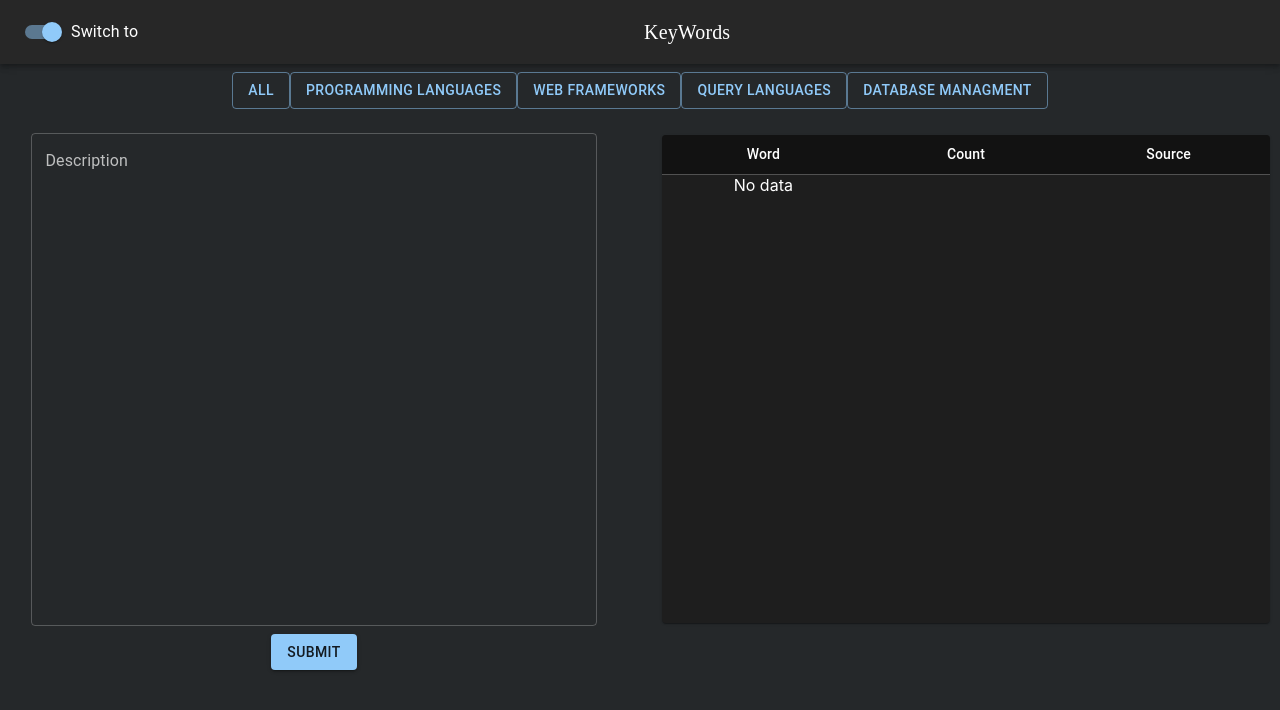
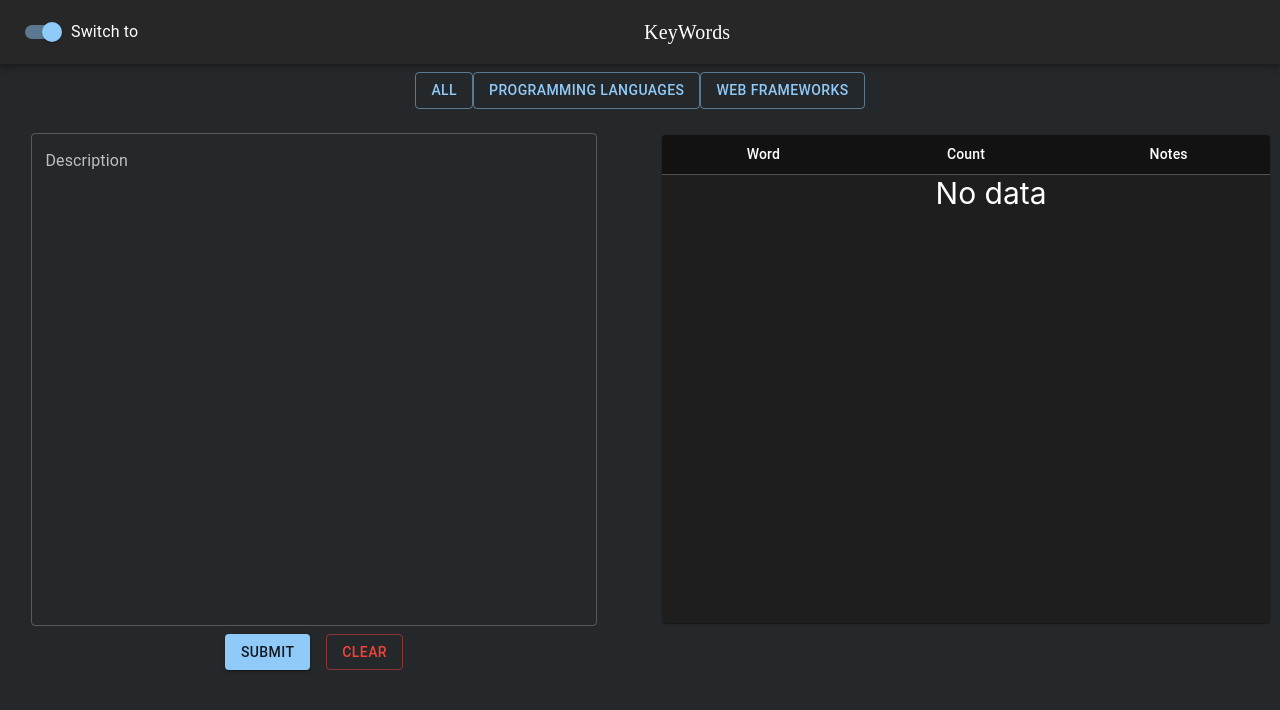
Before and after one commit to Julio-M/search-kw-mdb, a React (Create React App) app in the folder frontend/: page / in a window 1280 px wide. Shown: the top 710 px of the page. Built offline with nearby package versions, Linux system fonts and the light colour scheme; a web font is replaced by a local one.

Commit message:
search-filter feature

```diff
--- a/frontend/src/App.css
+++ b/frontend/src/App.css
@@ -6,6 +6,6 @@
 
 .App-light {
   text-align: center;
-  background-color: white;
+  background-color: rgb(255, 255, 255);
   height: 100vh;
 }
--- a/frontend/src/components/filters/Filters.js
+++ b/frontend/src/components/filters/Filters.js
@@ -5,9 +5,10 @@ import Box from '@mui/material/Box';
 import './filters.css'
 import { useState } from 'react';
 
-export default function Filters({formData,setData, setUrl,getData}) {
+export default function Filters({getData, setData}) {
 
   const handleClick = (e) => {
+    setData("")
     let url = e.target.value
     getData(url)
   }
@@ -24,11 +25,11 @@ export default function Filters({formData,setData, setUrl,getData}) {
       }}
     >
       <ButtonGroup orientation="hotizontal" variant="outlined" aria-label="outlined button group" id='size'>
-        <Button>All</Button>
+        <Button onClick={handleClick} value={`description`}>All</Button>
         <Button onClick={handleClick} value={`description/p_languages`}>Programming languages</Button>
-        <Button onClick={handleClick} value={`test`} >Web frameworks</Button>
-        <Button onClick={handleClick} value={`test1`} >Query languages</Button>
-        <Button onClick={handleClick} value={`test2`} >Database Managment</Button>
+        <Button onClick={handleClick} value={`description/w_frameworks`} >Web frameworks</Button>
+        {/*<Button onClick={handleClick} value={`test1`} >Query languages</Button>
+        <Button onClick={handleClick} value={`test2`} >Database Managment</Button> */}
       </ButtonGroup>
     </Box>
   );
--- a/frontend/src/components/home/Home.js
+++ b/frontend/src/components/home/Home.js
@@ -17,11 +17,16 @@ const Item = styled(Paper)(({ theme }) => ({
   color: theme.palette.text.secondary,
 }));
 
+const initialState = {
+  "description":""
+}
+
 export default function Home({setTheme,theme}) {
 
-  const [formData,setFormData] = useState({
-    "description":""
-  })
+
+  const [formData,setFormData] = useState(initialState)
+
+  const [isLoading, setIsLoading] = useState(false)
 
   const [data,setData] = useState([])
 
@@ -34,7 +39,13 @@ export default function Home({setTheme,theme}) {
       },
       body: JSON.stringify(formData)
   })
-  .then( res => res.json())
+  .then( res => {
+    if (res.ok){
+      return res.json()
+    } else {
+      console.log(res)
+    }
+  })
   .then( mydata => setData(mydata))
   .catch( error => console.log(error.message));
 
@@ -42,23 +53,30 @@ export default function Home({setTheme,theme}) {
 
   const handleSubmit = (e) => {
     e.preventDefault()
+    setIsLoading(!isLoading)
+    setData("")
     getData('description/')
+  }
+
+  const handleClear = (e) => {
+    setFormData(initialState)
   }
 
   return (
     <Box sx={{ width: '100%' }}>
       <Grid container rowSpacing={1} columnSpacing={{ xs: 1, sm: 2, md: 3 }}>
       <Grid item md={12} sm={12} xs={12}>
-        <Filters setData={setData} formData={formData} getData={getData}/>
+        <Filters setData={setData} formData={formData} getData={getData} data={data}/>
       </Grid>
         <Grid item md={6} sm={6} xs={12}>
           <form onSubmit={handleSubmit}>
           <Form formData={formData} setFormData={setFormData}/>
           <Button variant="contained" type='submit'>Submit</Button>
+          <Button onClick={handleClear} sx={{"marginLeft":"1rem;"}} variant="outlined" color="error" >Clear</Button>
           </form>
         </Grid>
         <Grid item md={6} sm={6} xs={12}>
-          <StickyHeadTable data={data}/>
+          <StickyHeadTable data={data} isLoading={isLoading}/>
         </Grid>
       </Grid>
     </Box>
--- a/frontend/src/components/table/StickyHeadTable.js
+++ b/frontend/src/components/table/StickyHeadTable.js
@@ -9,6 +9,7 @@ import TableRow from '@mui/material/TableRow';
 import Paper from '@mui/material/Paper';
 import Box from '@mui/material/Box';
 import './table.css'
+import CircularProgress from '@mui/material/CircularProgress';
 
 const StyledTableCell = styled(TableCell)(({ theme }) => ({
   [`&.${tableCellClasses.head}`]: {
@@ -39,7 +40,7 @@ export default function StickyHeadTable({data}) {
           <TableRow>
             <TableCell>Word</TableCell>
             <TableCell numeric>Count</TableCell>
-            <TableCell>Source</TableCell>
+            <TableCell>Notes</TableCell>
           </TableRow>
         </TableHead>
         <TableBody>
@@ -60,7 +61,8 @@ export default function StickyHeadTable({data}) {
                 </>:"N/A"}
               </TableCell>
             </TableRow>
-          )):"No data"}
+          )):<div className='nodata'>No data</div>}
+          {!data?<div className='loading'><CircularProgress disableShrink size={80}/></div>:null}
         </TableBody>
       </Table>
     </Paper>
--- a/frontend/src/components/table/table.css
+++ b/frontend/src/components/table/table.css
@@ -6,6 +6,7 @@
   padding: 0px;
   margin: 10px;
   height: 61vh;
+  position: relative;
 }
 
 tr {
@@ -27,3 +28,21 @@ td {
   padding: 5px !important;
   text-align: center !important;
 }
+
+.nodata{
+  left: 45%;
+  font-size: 30px;
+  position: absolute;
+  text-align: center;
+}
+
+.loading{
+  width: 100px;
+	height: 100px;
+
+  position: absolute;
+  top: 50%;
+  left: 50%;
+
+  transform: translate(-50%, -50%);
+}
```
Also changed, not shown: 2 other files (tests, documents, lock files or other folders).
